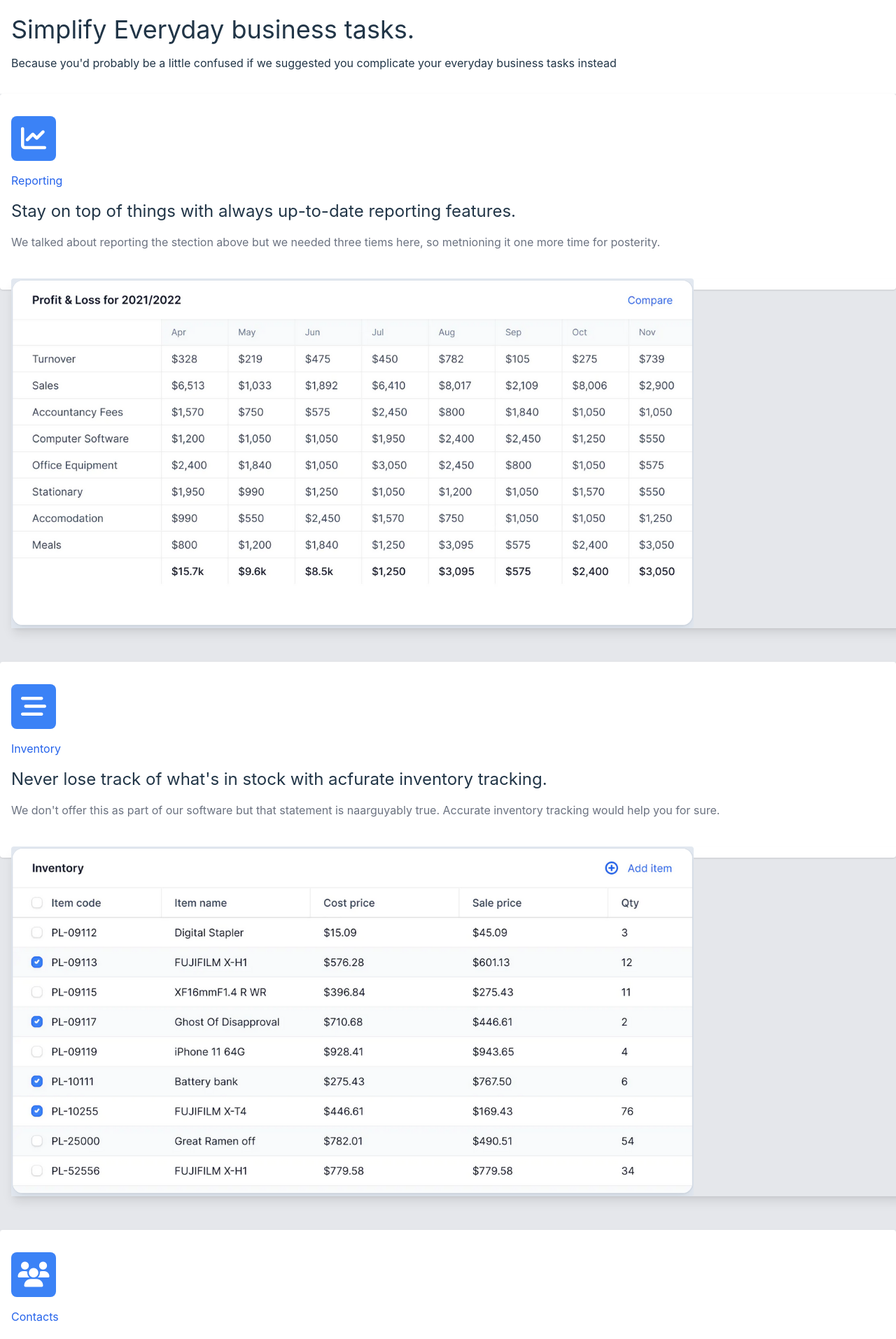
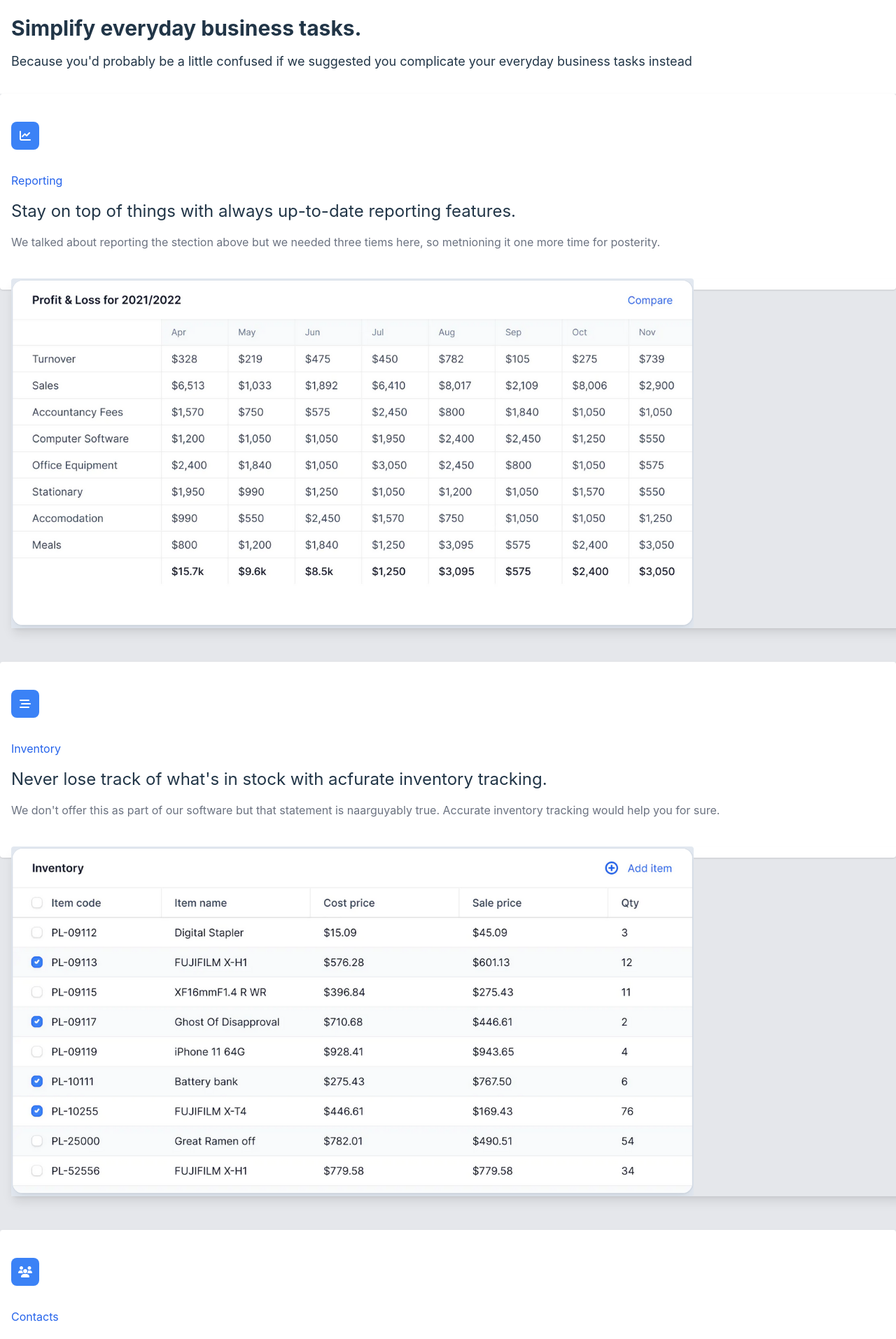
Before and after one commit to gerardojgarcia/tax_buddy, a Vue app: page / in a window 1280 px wide. Shown: the part 2000-3914 px from the top of the page at 70% size. Built offline with nearby package versions, Linux system fonts and the light colour scheme.

Commit message:
desktop: sync

```diff
--- a/src/components/Simplify.vue
+++ b/src/components/Simplify.vue
@@ -10,8 +10,8 @@ export default {
 
     <div class="w-full flex flex-col bg-blue-300">
         <div class="flex flex-col px-4 py-4 bg-white">
-            <h4 class="text-4xl text-left mt-16">Simplify Everyday business tasks.</h4>
-            <p class="text-left py-4">Because you'd probably be a little confused if we suggested you complicate your
+            <h4 class="text-3xl w-3/4 font-bold text-left mt-16">Simplify everyday business tasks.</h4>
+            <p class="text-left text-lg py-4">Because you'd probably be a little confused if we suggested you complicate your
                 everyday business tasks instead</p>
         </div>
 
@@ -19,12 +19,12 @@ export default {
 
 
 
-            <div class="text-left w-full px-4 isolate shadow bg-white rounded pb-10 pt-8">
+            <div class="text-left w-full px-4 isolate shadow bg-white rounded pb-10 pt-10">
 
                <div class="self-start  text-4xl   bg-white rounded ">
-                    <div class="bg-blue-500 w-16 h-16 flex flex-col justify-center rounded-lg items-center">
+                    <div class="bg-blue-500 w-10 h-10 flex flex-col justify-center rounded-lg items-center">
 
-                    <i class="fa-solid fa-chart-line text-white  "></i>
+                    <i class="fa-solid fa-chart-line text-white text-base "></i>
 
                     </div>
 
@@ -32,7 +32,7 @@ export default {
                 </div>
 
 
-                <p class="text-blue-600 py-4">Reporting</p>
+                <p class="text-blue-600 pt-8 pb-4">Reporting</p>
                 <strong class="text-2xl font-normal my-4">Stay on top of things with always up-to-date reporting features. </strong>
 
                 <p class="py-4 text-gray-500">We talked about reporting the stection above but we needed three tiems
@@ -53,17 +53,17 @@ export default {
 
 
 
-            <div class="text-left w-full px-4 isolate shadow bg-white rounded pb-10 pt-8">
+            <div class="text-left w-full px-4 isolate shadow bg-white rounded pb-10 pt-10">
             <div class="self-start  text-4xl   bg-white rounded ">
-                    <div class="bg-blue-500 w-16 h-16 flex flex-col justify-center rounded-lg items-center">
+                    <div class="bg-blue-500 w-10 h-10 flex flex-col justify-center rounded-lg items-center">
 
-                    <i class="fa-solid fa-bars-staggered text-white  "></i>
+                    <i class="fa-solid fa-bars-staggered text-white text-base "></i>
 
                     </div>
 
 
                 </div>
-                <p class="text-blue-600  py-4">Inventory</p>
+                <p class="text-blue-600  pt-8 pb-4">Inventory</p>
                 <strong class="text-2xl font-normal my-4">Never lose track of what's in stock with acfurate inventory tracking. </strong>
 
                 <p class="py-4 text-gray-500">We don't offer this as part of our software but that statement is naarguyably true. Accurate inventory tracking would help you for sure. </p>
@@ -83,17 +83,17 @@ export default {
 
 
 
-            <div class="text-left w-full px-4 isolate shadow bg-white rounded pb-10 pt-8">
+            <div class="text-left w-full px-4 isolate shadow bg-white rounded pb-10 pt-10">
             <div class="self-start  text-4xl   bg-white rounded ">
-                    <div class="bg-blue-500 w-16 h-16 flex flex-col justify-center rounded-lg items-center">
+                    <div class="bg-blue-500 w-10 h-10 flex flex-col justify-center rounded-lg items-center">
 
-                    <i class="fa-solid fa-users text-white  "></i>
+                    <i class="fa-solid fa-users text-white text-base  "></i>
 
                     </div>
 
 
                 </div>
-                <p class="text-blue-600 py-4">Contacts</p>
+                <p class="text-blue-600 pt-8 pb-4">Contacts</p>
                 <strong class="text-2xl font-normal my-4">Organize all of your contacts, service, providers, and invoices in one place.  </strong>
 
                 <p class="py-4 text-gray-500 ">This also isn't actually a feature, it's just some friendly advice. We definitely recommend that you do this. You'll feel really organized and pofessional.</p>
```
Also changed, not shown: src/components/CallToAction.vue (added).
